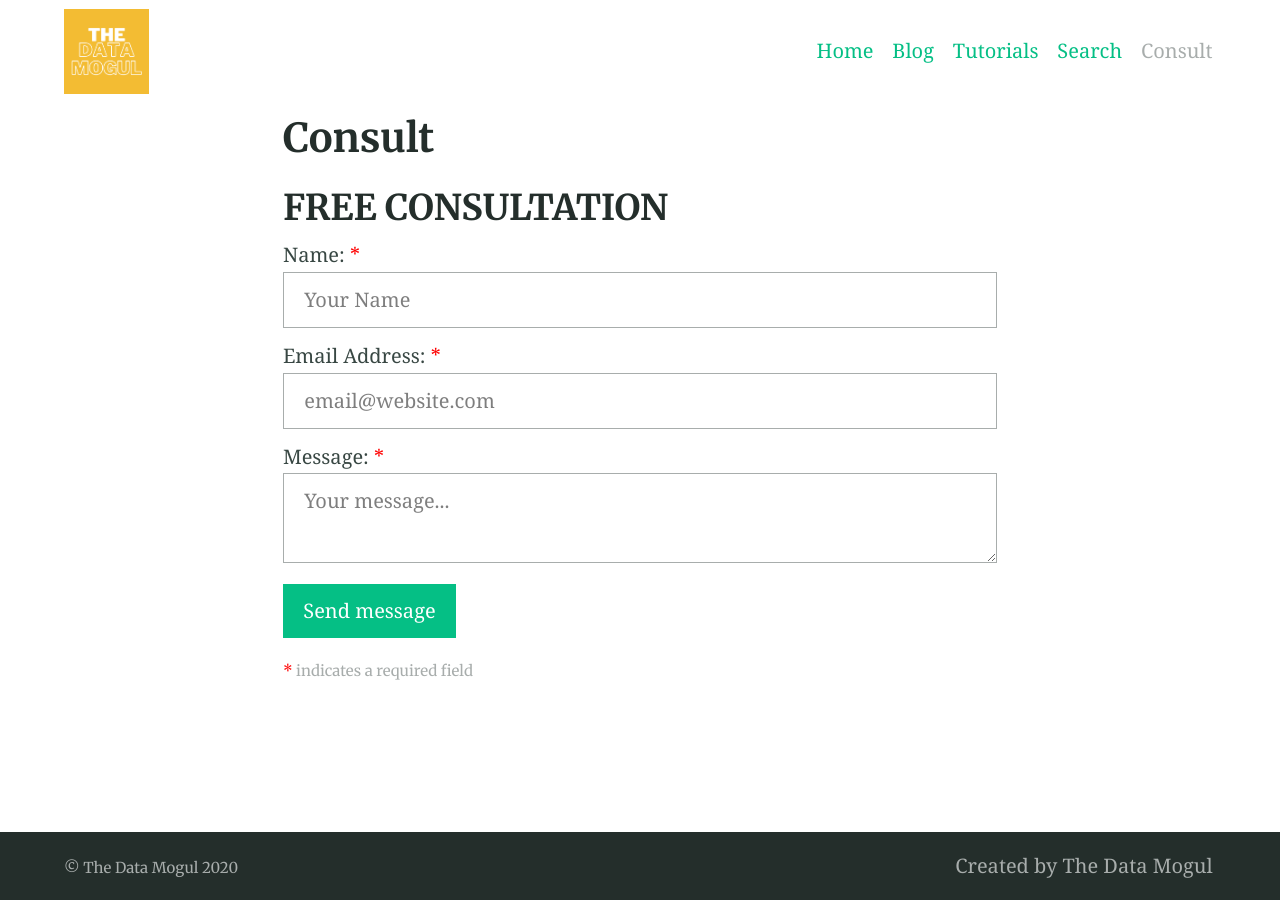
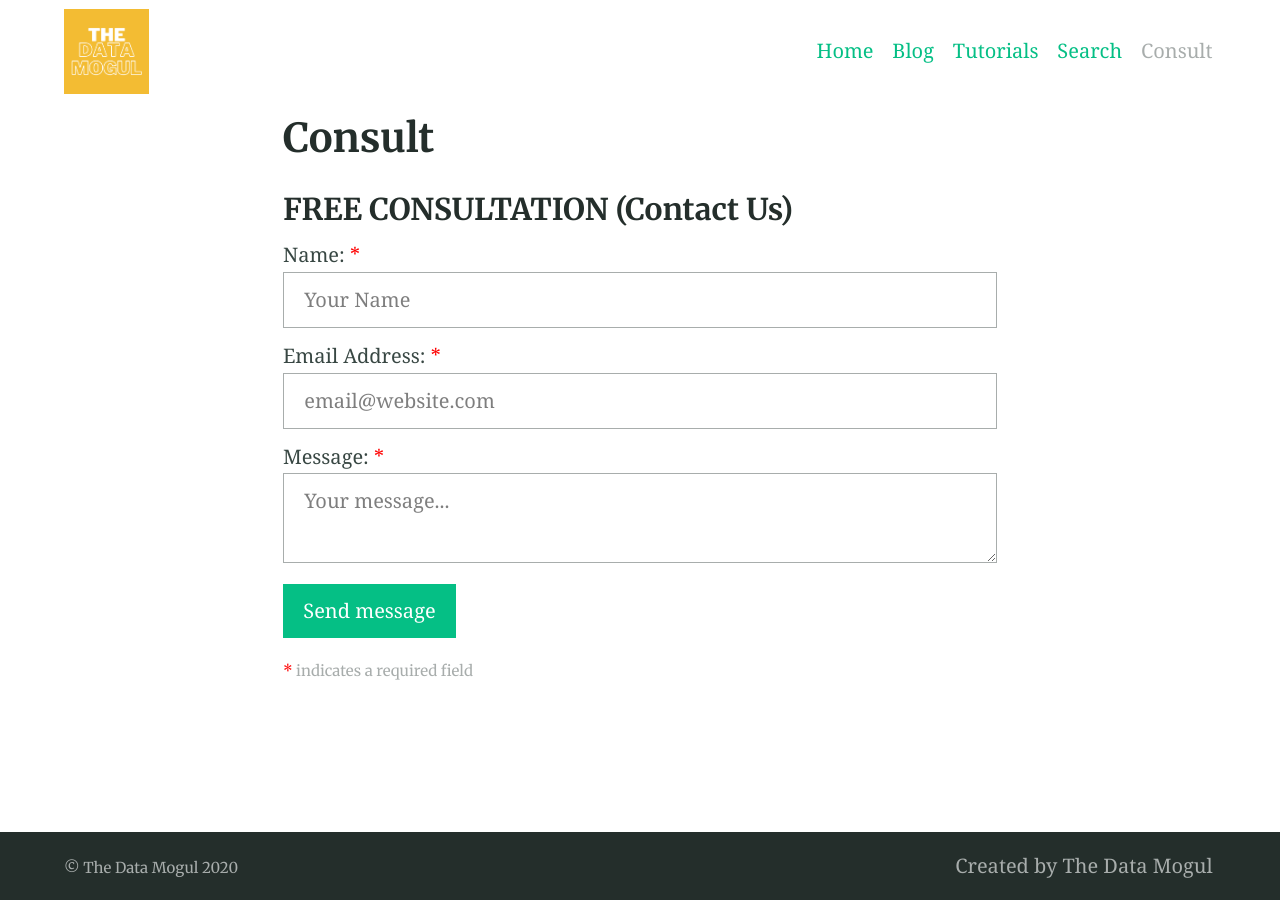
Before and after one commit to the-data-mogul/the-data-mogul.github.io, a Jekyll site: the page built from consult.md, in a window 1280 px wide. Built offline with Jekyll 4.4.1, drawn with Linux system fonts in a browser that asks for light colours; our own code applies the rules of GitHub Pages for plain Markdown files.

Commit message:
Update consult.md

```diff
--- a/consult.md
+++ b/consult.md
@@ -2,6 +2,6 @@
 title: Consult
 ---
 
-## FREE CONSULTATION
+### FREE CONSULTATION (Contact Us)
 
 {% include site-form.html %}
```
